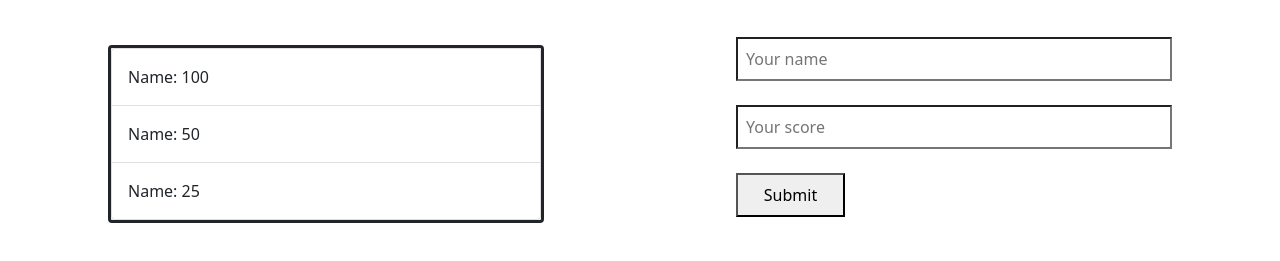
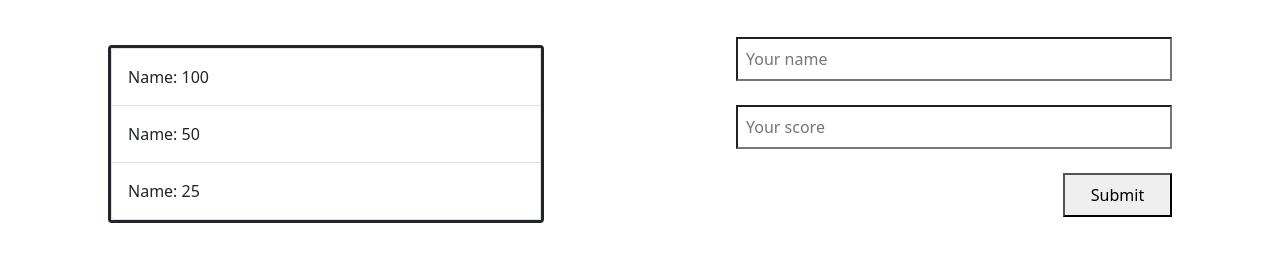
Before and after one commit to virag-ky/Leaderboard, a website built with webpack: page src/index.html in a window 1280 px wide. Shown: the part 443-704 px from the top of the page. Built offline with nearby package versions, Linux system fonts and the light colour scheme.

Commit message:
Fix linter issues

```diff
--- a/src/index.html
+++ b/src/index.html
@@ -28,7 +28,7 @@
       </section>
       <section class="container w-50 m-5 p-5">
         <h2 class="display-6 mb-5">Add your score</h2>
-        <form action="" class="d-flex flex-column">
+        <form action="#" class="d-flex flex-column position-relative">
           <input
             type="text"
             name="name"
@@ -47,7 +47,7 @@
             type="submit"
             name="submit"
             id="submit"
-            class="p-2 w-25 border-2"
+            class="p-2 w-25 border-2 position-absolute top-100 end-0"
           />
         </form>
       </section>
--- a/src/index.js
+++ b/src/index.js
@@ -1 +1,2 @@
+/* eslint-disable */
 import _ from "lodash";
--- /dev/null
+++ b/src/style.css
@@ -0,0 +1,5 @@
+* {
+  margin: 0;
+  padding: 0;
+  box-sizing: border-box;
+}
```
Also changed, not shown: webpack.config.js (+9 -9 lines), dist/index.html, dist/main.js, modules/refresh.js (added), modules/submit.js (added).
